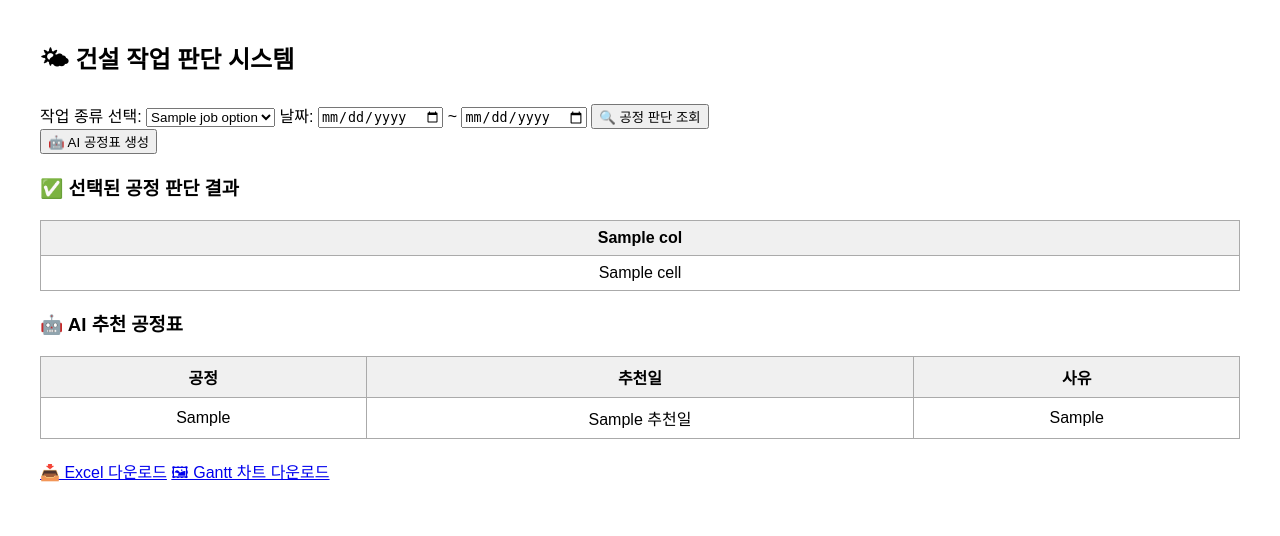
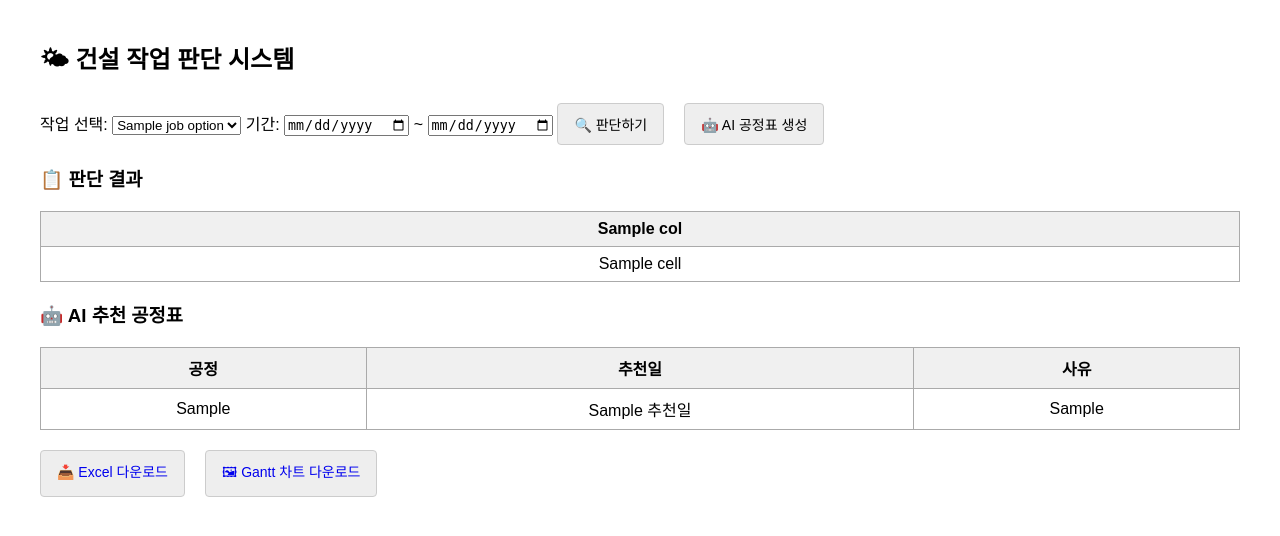
Before and after one commit to MinDongHyeon0202/weather-check, a Flask app: template templates/index.html in a window 1280 px wide. Shown: the top 536 px of the page. Run offline with Flask 3, Linux system fonts and the light colour scheme; the template is opened without the code that fills it: most values are stand-ins (such as "Sample title", 1, 10 or a date in 2020).

Commit message:
Update index.html

```diff
--- a/templates/index.html
+++ b/templates/index.html
@@ -10,44 +10,46 @@
     th { background-color: #f0f0f0; }
     .warning { color: red; font-weight: bold; }
     .ok { color: green; font-weight: bold; }
+    .btn-container { margin-top: 20px; display: flex; gap: 20px; }
+    button, .btn-link { padding: 10px 16px; font-size: 14px; cursor: pointer; text-decoration: none; background: #eee; border: 1px solid #ccc; border-radius: 4px; }
   </style>
 </head>
 <body>
   <h2>🌤 건설 작업 판단 시스템</h2>
 
-  <!-- 판단 모드 폼 -->
+  <div class="btn-container">
     <form method="post">
       <input type="hidden" name="mode" value="judge">
-    <label for="job_type">작업 종류 선택:</label>
+      <label for="job_type">작업 선택:</label>
       <select name="job_type">
         {% for key, label in job_options.items() %}
           <option value="{{ key }}" {% if job_key == key %}selected{% endif %}>{{ label }}</option>
         {% endfor %}
       </select>
-    <label>날짜:</label>
+      <label>기간:</label>
       <input type="date" name="start_date" value="{{ start_date }}">
       ~
       <input type="date" name="end_date" value="{{ end_date }}">
-    <button type="submit">🔍 공정 판단 조회</button>
+      <button type="submit">🔍 판단하기</button>
     </form>
 
-  <!-- AI 모드 폼 -->
     <form method="post">
-    <input type="hidden" name="mode" value="judge">
       <input type="hidden" name="mode" value="ai">
       <input type="hidden" name="start_date" value="{{ start_date }}">
       <input type="hidden" name="end_date" value="{{ end_date }}">
       <button type="submit">🤖 AI 공정표 생성</button>
     </form>
+  </div>
 
   {% if df and df|length > 0 %}
-    <h3>✅ 선택된 공정 판단 결과</h3>
+    <h3>📋 판단 결과</h3>
     <table>
+      <thead>
         <tr>
-        {% for col in columns %}
-          <th>{{ col }}</th>
-        {% endfor %}
+          {% for col in columns %}<th>{{ col }}</th>{% endfor %}
         </tr>
+      </thead>
+      <tbody>
         {% for row in df %}
         <tr>
           {% for cell in row %}
@@ -55,6 +57,7 @@
           {% endfor %}
         </tr>
         {% endfor %}
+      </tbody>
     </table>
   {% endif %}
 
@@ -74,9 +77,9 @@
         {% endfor %}
       </tbody>
     </table>
-    <div style="margin-top: 20px">
-      <a href="/download/excel">📥 Excel 다운로드</a>
-      <a href="/download/chart">🖼 Gantt 차트 다운로드</a>
+    <div class="btn-container">
+      <a href="/download/excel" class="btn-link">📥 Excel 다운로드</a>
+      <a href="/download/chart" class="btn-link">🖼 Gantt 차트 다운로드</a>
     </div>
   {% endif %}
 </body>
```
Lines whose indentation alone changed are shown as unchanged.
